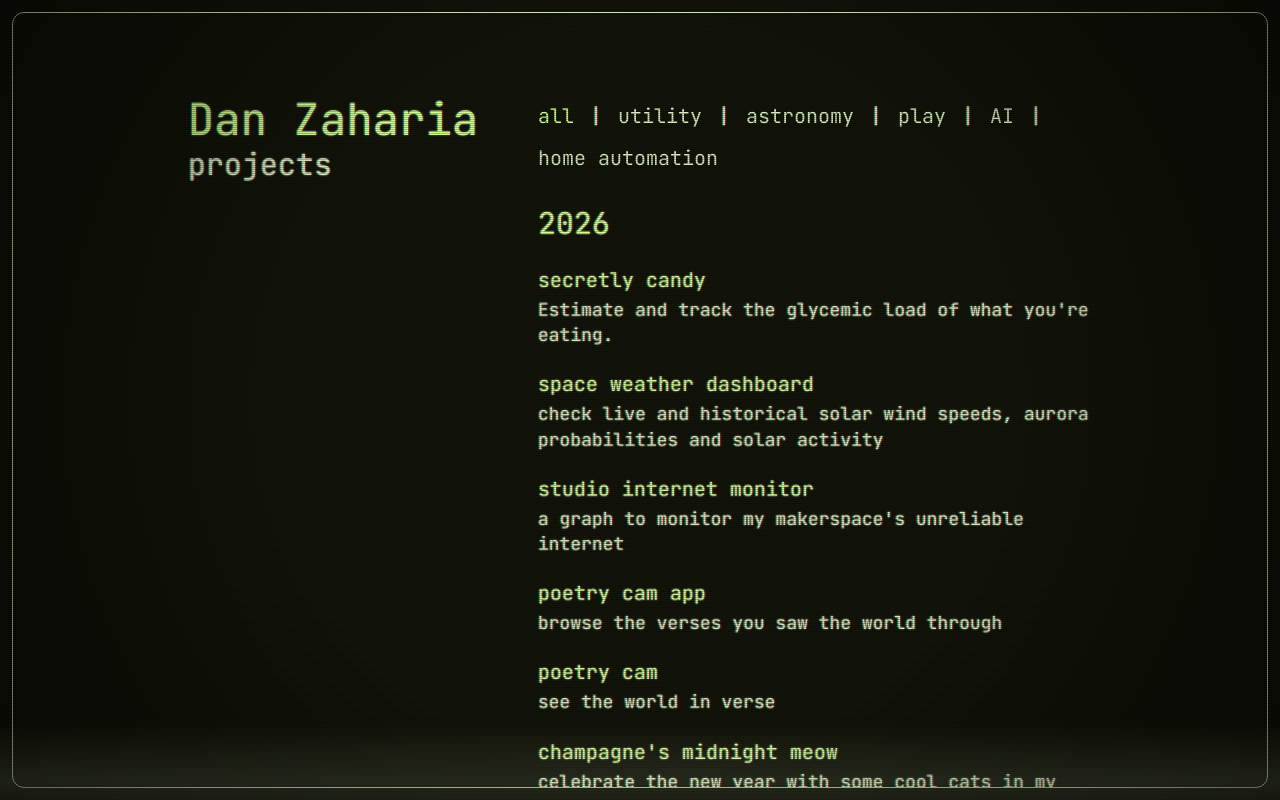
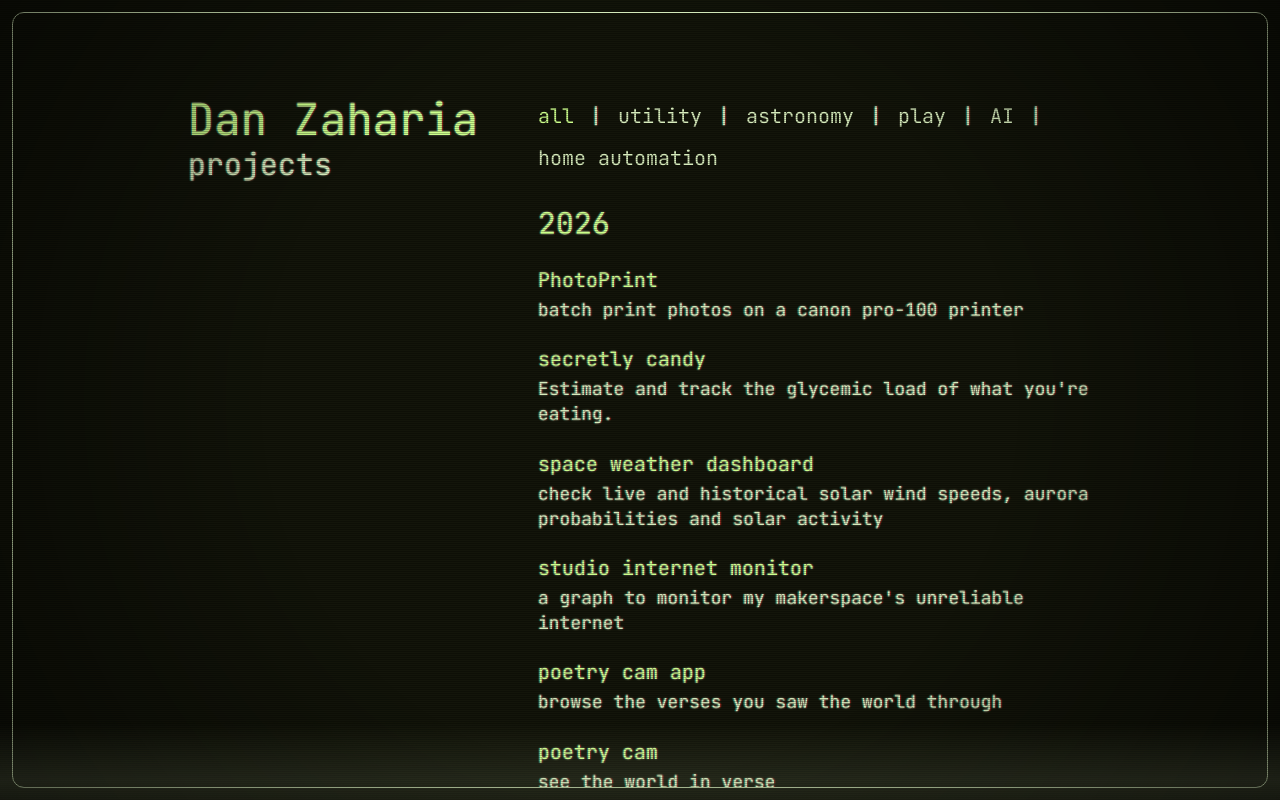
Before and after one commit to dzaharia1/personal-site, a React (Vite) app: page / in a window 1280 px wide. Built offline with nearby package versions, Linux system fonts and the light colour scheme.

Commit message:
add PhotoPrint project

```diff
--- a/src/data.js
+++ b/src/data.js
@@ -1,4 +1,11 @@
 export const projects = [
+  {
+    title: "PhotoPrint",
+    href: "https://github.com/dzaharia1/PhotoPrintApp",
+    description: "batch print photos on a canon pro-100 printer",
+    year: 2026,
+    categories: ["utility"]
+  },
   {
     title: "secretly candy",
     slug: "secretlycandy",
```
